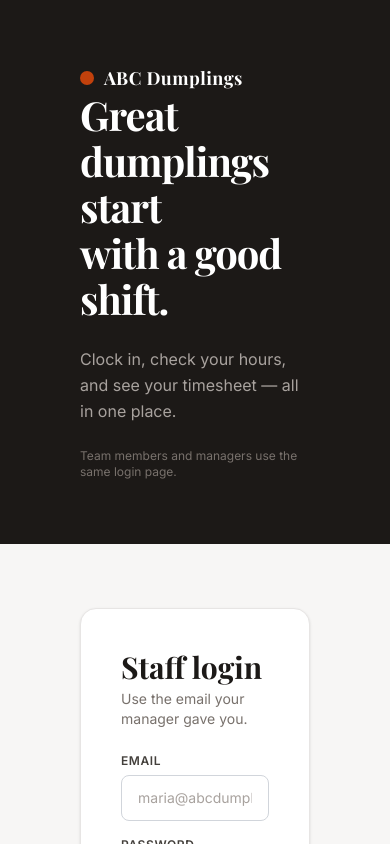
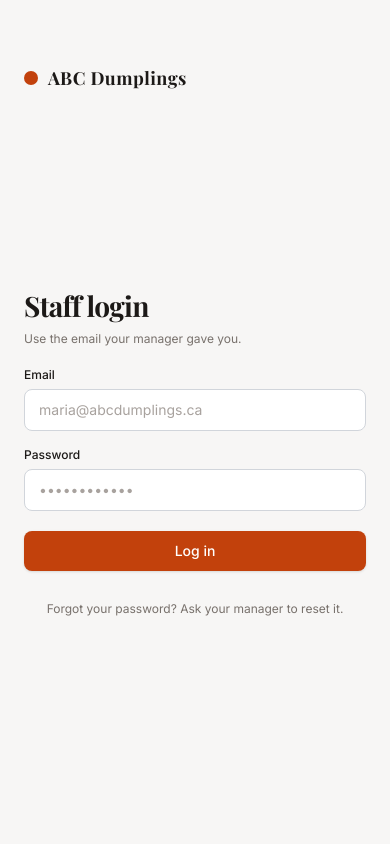
Before and after one commit to yk-graph/shift-manager, a Next.js app: page /login in a window 390 px wide. Shown: the top 844 px of the page. Built offline with nearby package versions, Linux system fonts and the light colour scheme.

Commit message:
implement mobile UI

```diff
--- a/app/(public)/login/page.tsx
+++ b/app/(public)/login/page.tsx
@@ -5,7 +5,7 @@ import Link from "next/link";
 export default function LoginPage() {
   return (
     <div className="min-h-screen grid grid-cols-1 lg:grid-cols-2 font-sans selection:bg-[#C2410C] selection:text-white">
-      <div className="bg-[#1c1917] text-[#f5f5f4] px-[80px] py-[64px] flex flex-col justify-between relative min-h-[500px] lg:min-h-screen">
+      <div className="hidden lg:flex bg-[#1c1917] text-[#f5f5f4] px-[80px] py-[64px] flex-col justify-between relative min-h-screen">
         <div className="flex items-center gap-2.5">
           <span className="w-3.5 h-3.5 rounded-full bg-[#C2410C] shrink-0"></span>
           <span className="font-serif font-bold text-lg tracking-wide text-white">ABC Dumplings</span>
@@ -17,7 +17,8 @@ export default function LoginPage() {
             with a good shift.
           </h1>
           <p className="text-[#A8A29E] text-base leading-relaxed">
-            Clock in, check your hours, and see your timesheet — all in one place.
+            Clock in, check your hours, and see your timesheet <br />
+            — all in one place.
           </p>
         </div>
 
@@ -26,55 +27,61 @@ export default function LoginPage() {
         </div>
       </div>
 
-      <div className="bg-[#F7F6F5] text-[#1c1917] px-[80px] py-[64px] flex flex-col justify-between min-h-[500px] lg:min-h-screen">
-        <div className="flex justify-end"></div>
+      <div className="bg-[#F7F6F5] text-[#1c1917] px-6 pt-16 pb-8 lg:px-[80px] lg:py-[64px] flex flex-col justify-between min-h-screen">
+        <div className="flex items-center gap-2.5 lg:hidden mb-0">
+          <span className="w-3.5 h-3.5 rounded-full bg-[#C2410C] shrink-0"></span>
+          <span className="font-serif font-bold text-lg tracking-wide text-[#1c1917]">ABC Dumplings</span>
+        </div>
 
-        <div className="w-full max-w-[440px] mx-auto bg-white border border-[#E7E5E4] rounded-2xl shadow-sm p-10 my-auto space-y-6">
+        <div className="hidden lg:flex justify-end"></div>
+
+        <div className="w-full max-w-[440px] mx-auto bg-transparent lg:bg-white lg:border lg:border-[#E7E5E4] lg:rounded-2xl lg:shadow-sm lg:p-10 space-y-5">
           <div>
-            <h2 className="text-3xl font-serif font-bold text-[#1c1917]">Staff login</h2>
-            <p className="text-sm text-[#78716C] mt-1">
+            <h2 className="text-[28px] lg:text-[32px] font-serif font-bold text-[#1c1917] tracking-tight">Staff login</h2>
+            <p className="text-xs lg:text-sm text-[#78716C] mt-1 font-normal">
               Use the email your manager gave you.
             </p>
           </div>
 
           <form onSubmit={(e) => e.preventDefault()} className="space-y-4">
             <div>
-              <label className="block text-xs font-semibold uppercase tracking-wider text-[#44403C] mb-1.5">
+              <label className="block text-xs font-medium text-[#1c1917] mb-1.5">
                 Email
               </label>
               <input
                 type="email"
                 placeholder="maria@abcdumplings.ca"
-                className="w-full px-4 py-3 rounded-lg border border-[#D1D5DB] focus:outline-none focus:ring-2 focus:ring-[#C2410C] focus:border-transparent text-sm text-[#1c1917] placeholder:text-[#A8A29E]"
+                className="w-full px-3.5 py-2.5 rounded-lg bg-white border border-[#D1D5DB] focus:outline-none focus:ring-1 focus:ring-[#C2410C] focus:border-[#C2410C] text-sm text-[#1c1917] placeholder:text-[#A8A29E]"
               />
             </div>
 
             <div>
-              <label className="block text-xs font-semibold uppercase tracking-wider text-[#44403C] mb-1.5">
+              <label className="block text-xs font-medium text-[#1c1917] mb-1.5">
                 Password
               </label>
               <input
                 type="password"
                 placeholder="••••••••••••"
-                className="w-full px-4 py-3 rounded-lg border border-[#D1D5DB] focus:outline-none focus:ring-2 focus:ring-[#C2410C] focus:border-transparent text-sm text-[#1c1917] placeholder:text-[#A8A29E]"
+                className="w-full px-3.5 py-2.5 rounded-lg bg-white border border-[#D1D5DB] focus:outline-none focus:ring-1 focus:ring-[#C2410C] focus:border-[#C2410C] text-sm text-[#1c1917] placeholder:text-[#A8A29E]"
               />
             </div>
 
             <button
               type="submit"
-              className="w-full bg-[#C2410C] hover:bg-[#9A3412] text-white font-medium py-3 rounded-lg transition shadow-sm text-sm"
+              className="w-full bg-[#C2410C] hover:bg-[#9A3412] text-white font-medium py-2.5 rounded-lg transition shadow-sm text-sm mt-1"
             >
               Log in
             </button>
           </form>
 
-          <div className="text-center pt-2">
-            <a href="#" className="text-xs text-[#78716C] hover:underline">
+          <div className="text-center pt-1">
+            <a href="#" className="text-xs text-[#78716C] hover:underline font-normal">
               Forgot your password? Ask your manager to reset it.
             </a>
           </div>
         </div>
 
+        <div></div>
       </div>
     </div>
   );
```
